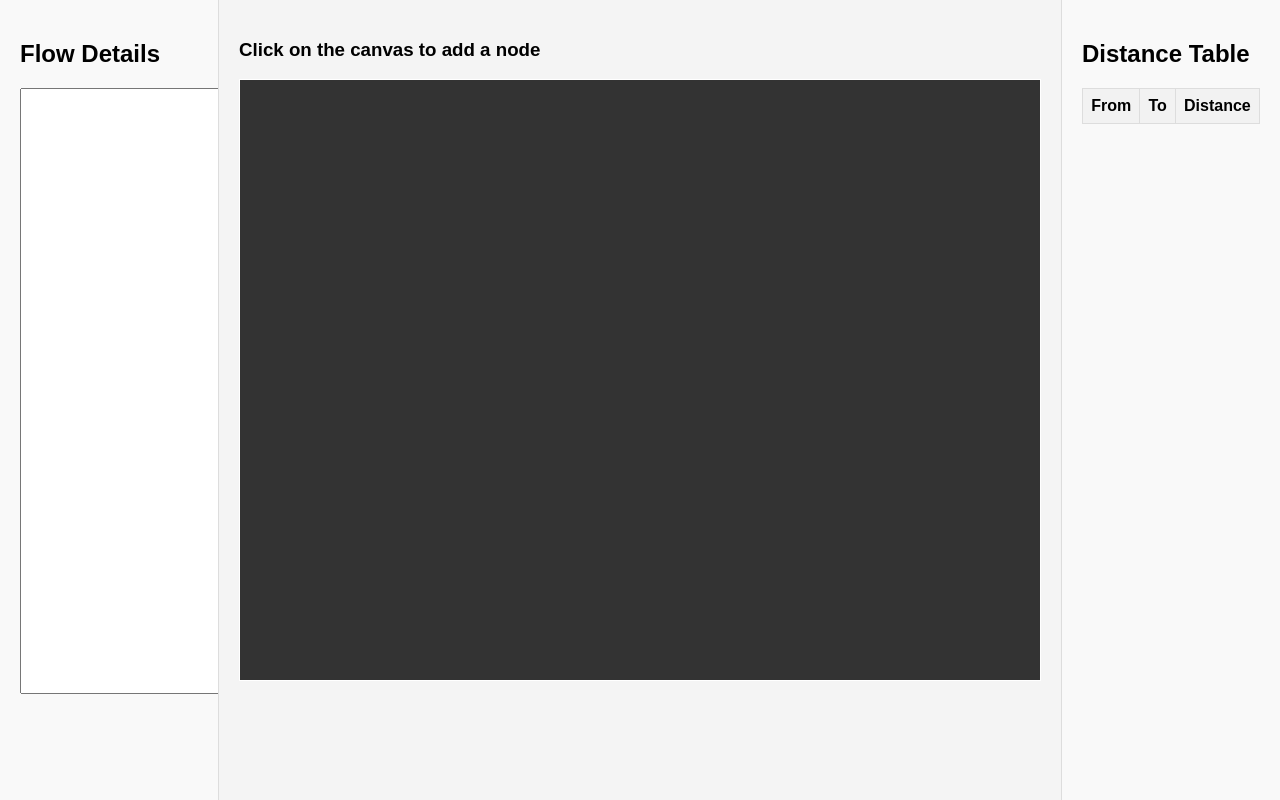
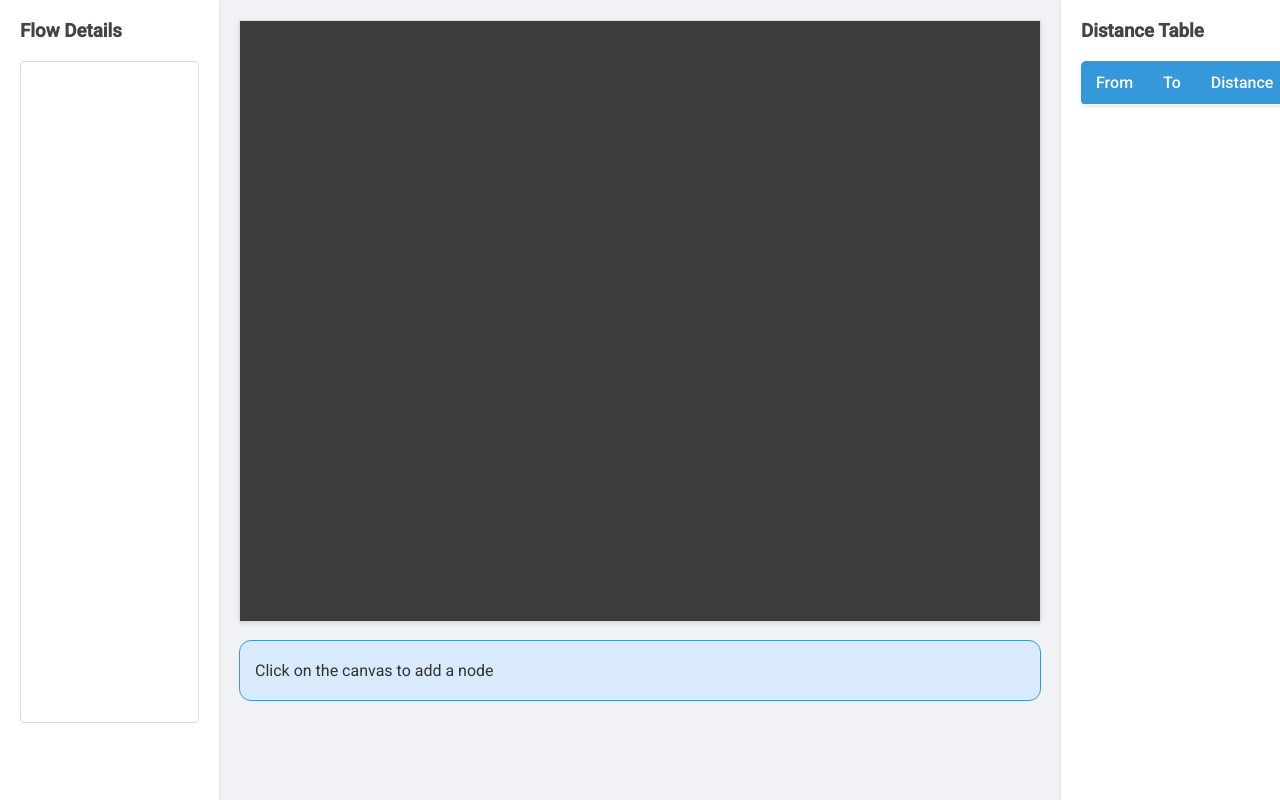
Before and after one commit to hangga/cih-js, a plain HTML site: page index.html in a window 1280 px wide. Drawn offline with Linux system fonts and the light colour scheme.

Commit message:
[update] improve css

```diff
--- a/index.html
+++ b/index.html
@@ -4,46 +4,37 @@
     <meta charset="UTF-8">
     <meta name="viewport" content="width=device-width, initial-scale=1.0">
     <title>CIH Project</title>
+    <link href="https://fonts.googleapis.com/css2?family=Roboto:wght@400;500&display=swap" rel="stylesheet">
     <style>
         body {
-            font-family: Arial, sans-serif;
+            font-family: 'Roboto', sans-serif;
             margin: 0;
             padding: 0;
-            background-color: #f4f4f4;
+            background-color: #f0f2f5;
             display: flex;
             height: 100vh;
+            color: #333;
         }
-        .sidebar {
+        .sidebar, .right-bar {
             width: 300px;
             padding: 20px;
-            background-color: #f9f9f9;
-            border-right: 1px solid #ddd;
+            background-color: #ffffff;
+            box-shadow: 0 2px 4px rgba(0, 0, 0, 0.1);
             height: 100vh;
             overflow-y: auto;
             box-sizing: border-box;
         }
         .content {
-            flex: 2;
+            flex: 1;
             padding: 20px;
             display: flex;
             flex-direction: column;
             box-sizing: border-box;
         }
-        .right-bar {
-            width: 300px;
-            padding: 20px;
-            background-color: #f9f9f9;
-            border-left: 1px solid #ddd;
-            height: 100vh;
-            overflow-y: auto;
-            box-sizing: border-box;
+        h2, h3 {
+            margin-top: 0;
+            color: #444;
         }
-        /* .grid {
-            display: grid;
-            grid-template-columns: repeat(auto-fill, minmax(50px, 1fr));
-            gap: 10px;
-            margin-bottom: 20px;
-        } */
         .node {
             width: 50px;
             height: 50px;
@@ -54,48 +45,73 @@
             align-items: center;
             color: white;
             cursor: pointer;
+            box-shadow: 0 2px 4px rgba(0, 0, 0, 0.1);
         }
         .table {
             width: 100%;
             border-collapse: collapse;
             margin-bottom: 20px;
+            background-color: #ffffff;
+            box-shadow: 0 2px 4px rgba(0, 0, 0, 0.1);
+            border-radius: 5px;
+            overflow: hidden;
         }
         .table th, .table td {
-            border: 1px solid #ddd;
-            padding: 8px;
+            padding: 12px 15px;
+            text-align: left;
+            border-bottom: 1px solid #f2f2f2;
         }
         .table th {
-            background-color: #f2f2f2;
+            background-color: #3498db;
+            color: #ffffff;
+            font-weight: 500;
         }
-        button {
+        .table tr:nth-child(even) {
+            background-color: #f9f9f9;
+        }
+        .table tr:hover {
+            background-color: #f1f1f1;
+        }
+
+        canvas {
+            border: 1px solid #ddd;
+            background-color: #3C3C3C;
+            margin-bottom: 18px;
+            box-shadow: 0 2px 4px rgba(0, 0, 0, 0.1);
+        }
+        .info {
+            background-color: #D9EAFD;
+            padding: 4px 15px 4px 15px;
+            text-align: left;
+            border: 1px solid #3498db;
+            border-radius: 12px;
+            /* border-color: #3498db; */
+        }
+        textarea {
+            width: 100%;
             padding: 10px;
-            margin-bottom: 20px;
-            cursor: pointer;
-        }
-        canvas {
-            /* border: 1px solid #000;
-            margin-bottom: 20px; */
-            border: 1px solid #FFF;
-            background-color: #333; /* Warna abu-abu gelap */
-            margin-bottom: 20px;
+            border: 1px solid #ddd;
+            border-radius: 4px;
+            resize: none;
+            box-sizing: border-box;
+            font-family: 'Roboto', sans-serif;
+            font-size: 14px;
+            color: #074799;
         }
     </style>
 </head>
 <body>
     <div class="sidebar" id="flowDetails">
-        <h2>Flow Details</h2>
-        <!-- <button onclick="addNode()">Add nodes randomly.</button><br/> -->
-        <textarea id="flowText" rows="40" cols="30"></textarea>
+        <h3>Flow Details</h3>
+        <textarea id="flowText" rows="40"></textarea>
     </div>
     <div class="content">
-        <h3>Click on the canvas to add a node</h3>
-        <!-- <div class="grid" id="grid"></div> -->
-        <!-- <button onclick="addNode()">Add Node</button><br/> -->
+
         <canvas id="canvas" width="800" height="600"></canvas>
-        <!-- <button onclick="processCIH()">Process CIH</button> -->
+        <div class="info"> <p>Click on the canvas to add a node</p></div>
     </div>
     <div class="right-bar">
-        <h2>Distance Table</h2>
+        <h3>Distance Table</h3>
         <table class="table" id="distanceTable">
             <thead>
                 <tr>
--- a/script.js
+++ b/script.js
@@ -16,7 +16,7 @@ function addNode(x, y) {
     nodes.push(node);
     updateDistanceTable();
     draw();
-    logFlow(`Added node ${node.id} at (${node.x.toFixed(2)}, ${node.y.toFixed(2)})`);
+    logFlow(`\nAdded node ${node.id} at (${node.x.toFixed(2)}, ${node.y.toFixed(2)})`);
 }
 
 // Fungsi untuk memperbarui tabel jarak
@@ -80,7 +80,7 @@ function drawShortestPath() {
 
     // Log sub-tours
     subTours.forEach((subTour, index) => {
-        logFlow(`Sub-tour ${index + 1}: ${subTour.map(path => `(${path.from} -> ${path.to})`).join(', ')}`);
+        logFlow(` -> Sub-tour ${index + 1}: ${subTour.map(path => `(${path.from} -> ${path.to})`).join(', ')}`);
     });
 }
 
@@ -147,14 +147,14 @@ function drawNodes() {
     nodes.forEach(node => {
         // Menggambar simpul
         ctx.beginPath();
-        ctx.arc(node.x, node.y, 20, 0, Math.PI * 2);
+        ctx.arc(node.x, node.y, 16, 0, Math.PI * 2);
         ctx.fillStyle = '#16C47F';
         ctx.fill();
         ctx.closePath();
 
         // Menambahkan label pada simpul
         ctx.fillStyle = 'black';
-        ctx.font = '14px Arial';
+        ctx.font = '16px Arial';
         ctx.textAlign = 'center';
         ctx.textBaseline = 'middle';
         ctx.fillText(node.id, node.x, node.y);
```
